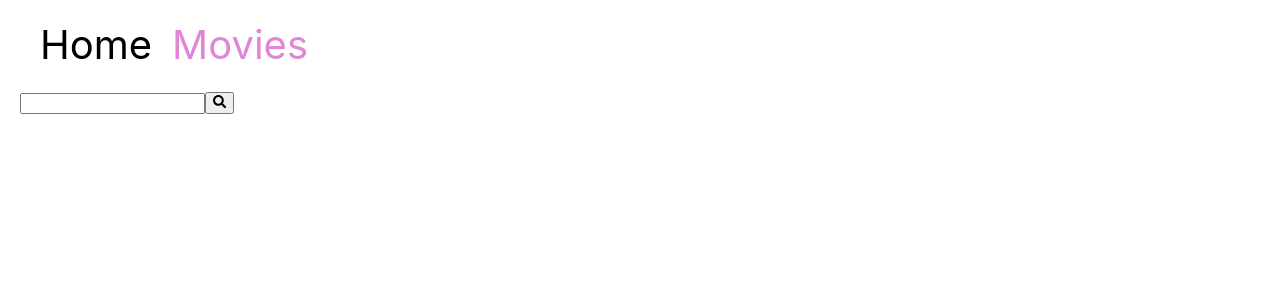
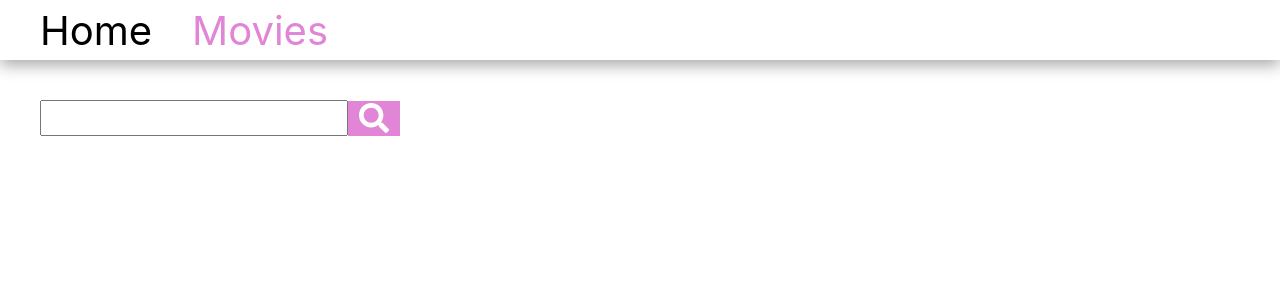
Before and after one commit to yatsyshyn013/goit-react-hw-05-movies, a React (Create React App) app: page /goit-react-hw-05-movies/movies in a window 1280 px wide. Shown: the top 300 px of the page. Built offline with nearby package versions, Linux system fonts and the light colour scheme.

Commit message:
Зробив стилі

```diff
--- a/package.json
+++ b/package.json
@@ -10,6 +10,7 @@
     "@testing-library/user-event": "^13.5.0",
     "axios": "^1.4.0",
     "formik": "^2.2.9",
+    "prop-types": "^15.8.1",
     "react": "^18.1.0",
     "react-dom": "^18.1.0",
     "react-icons": "^4.8.0",
--- a/src/components/App.jsx
+++ b/src/components/App.jsx
@@ -38,7 +38,7 @@ export const App = () => {
         height: '100vh',
         display: 'flex',
         flexDirection: 'column',
-        padding: '20px',
+        // padding: '20px',
         // justifyContent: 'center',
         alignItems: 'start',
         fontSize: 40,
--- a/src/components/Cast/Cast.jsx
+++ b/src/components/Cast/Cast.jsx
@@ -1,5 +1,5 @@
 import { useState, useEffect } from "react";
-import { Routes, Route, NavLink, Link, useParams, Outlet, useLocation  } from "react-router-dom";
+import { useParams} from "react-router-dom";
 import axios from 'axios';
 
 
--- /dev/null
+++ b/src/components/MovieCard/MovieCard.styled.jsx
@@ -0,0 +1,76 @@
+import styled from '@emotion/styled'
+import { Link, useParams, Outlet, useLocation } from "react-router-dom";
+
+export const GoBackBtn = styled(Link)`
+    display: flex;
+    justify-content: center;
+    align-items: center;
+    background-color: #E186D6;
+    color: white;
+    font-size: 40px;
+    text-decoration: none;
+    border-radius: 50%;
+    width: 40px;
+    padding: 10px;
+    margin: 20px;
+    margin-left: 0px;
+`;
+
+export const MovieContainer = styled.div`
+    display: flex;
+    flex-direction: row;
+    justify-content: center;
+    align-items: center;
+    /* padding-left: 20px; */
+    padding-right: 150px;
+`
+
+export const MovieInfo = styled.div`
+    margin-left: 30px;
+    /* height: 600px; */
+`
+
+export const AdditionalInfo = styled.div`
+    display: flex;
+    /* flex-direction: column; */
+    /* justify-content: center; */
+    align-items: center;
+    margin-top: 20px;
+
+`
+
+export const PageLink = styled(Link)`
+    display: flex;
+    /* flex-direction: column; */
+    justify-content: center;
+    align-items: center;
+
+
+    margin-top: 20px;
+    font-size: 40px;
+    text-decoration: none;
+    border-radius: 6px;
+    width: 150px;
+    padding: 10px;
+    /* margin: 20px; */
+
+    background-color: #E186D6;
+    color: white;
+
+    :last-of-type{
+        margin-left: 50px;
+    }
+
+
+
+`
+export const MovieName = styled.div`
+margin-bottom: 20px;
+`
+
+export const MovieGenres = styled.div`
+margin-bottom: 20px;
+`
+export const MovieOverview = styled.div`
+margin-bottom: 20px;
+`
--- a/src/components/SharedLayout/SharedLayout.jsx
+++ b/src/components/SharedLayout/SharedLayout.jsx
@@ -1,30 +1,22 @@
 import { Suspense } from "react";
-import { Outlet, NavLink } from "react-router-dom";
-import styled from '@emotion/styled'
+import { Outlet} from "react-router-dom";
+import {NavigationContainer, StyledLink} from "./SharedLayout.styled"
 
-const StyledLink = styled(NavLink)`
-  color: black;
-  text-decoration: none;
-  margin-left: 20px;
 
-  &.active {
-    color: #E186D6;
-  }
-`;
 
 const SharedLayout = () => {
     return (
          <div>
-            <header>
+        <NavigationContainer>
 
         <nav>
-          <StyledLink to="/" end>Home</StyledLink>
+        <StyledLink to="/" end>Home</StyledLink>
         <StyledLink to="/movies" >Movies</StyledLink>
         </nav>
-        </header>
+        </NavigationContainer>
         <Suspense fallback={<div>Loading page...</div>}>
           <Outlet />
-          </Suspense>
+        </Suspense>
     </div>
     )
 }
--- /dev/null
+++ b/src/components/SharedLayout/SharedLayout.styled.jsx
@@ -0,0 +1,27 @@
+import styled from '@emotion/styled'
+import { NavLink } from "react-router-dom";
+
+export const NavigationContainer = styled.header`
+  /* border-bottom: 1px solid; */
+  display: flex;
+  align-items: center;
+
+  width: 100vw;
+  height: 60px;
+  /* margin-bottom: 30px; */
+  padding: 0px;
+
+  box-shadow: rgba(0, 0, 0, 0.35) 0px 5px 15px;
+
+  /* background-color: black; */
+`
+
+export const StyledLink = styled(NavLink)`
+  color: black;
+  text-decoration: none;
+  margin-left: 40px;
+
+  &.active {
+    color: #E186D6;
+  }
+`;
--- a/src/index.css
+++ b/src/index.css
@@ -13,3 +13,7 @@ code {
   font-family: source-code-pro, Menlo, Monaco, Consolas, 'Courier New',
     monospace;
 }
+
+h1,h2,h3{
+  margin: 0;
+}
--- a/src/pages/Home.jsx
+++ b/src/pages/Home.jsx
@@ -46,14 +46,14 @@ const Home = () => {
 
 
     return (
-        <>
-            <h2>Trending today</h2>
+        <div style={{padding: '40px',}}>
+            <h3>Trending today</h3>
             <ul>
                 {popularMovies.map(item => (
                     <li key={item.id}><Link to={`/movies/${item.id}`} state={{ from: location }}>{item.title}</Link></li>
                 ))}
             </ul>
-        </>
+        </div>
     )
 }
 
--- a/src/pages/MovieDetails.jsx
+++ b/src/pages/MovieDetails.jsx
@@ -1,6 +1,6 @@
 import { useState, useEffect } from "react";
-import { Suspense } from "react";
-import { Routes, Route, NavLink, Link, useParams, Outlet, useLocation  } from "react-router-dom";
+// import { Suspense } from "react";
+import { Link, useParams, Outlet, useLocation  } from "react-router-dom";
 import axios from 'axios';
 import { MovieCard } from "components/MovieCard/MovieCard";
 
@@ -9,8 +9,7 @@ import { MovieCard } from "components/MovieCard/MovieCard";
 const MovieDetails = () => {
     const [movieInfo, setMovieInfo] = useState({})
     const { moviesId } = useParams();
-
-    const location = useLocation();
+    // const location = useLocation();
 
     useEffect(() => {
 
@@ -26,12 +25,12 @@ const MovieDetails = () => {
             const response = await axios.get(url)
 
 
-            function normalizeMovie ({ backdrop_path, overview, genres, popularity, release_date, id, title, vote_average }) {
-                const poster = backdrop_path
-                    ? `https://image.tmdb.org/t/p/w500/${backdrop_path}`
+            function normalizeMovie ({ poster_path, overview, genres, popularity, release_date, id, title, vote_average }) {
+                const poster = poster_path
+                    ? `https://image.tmdb.org/t/p/w500/${poster_path}`
                     : 'https://placehold.co/500x750/png'
 
-                const genreList = genres.map(item => item.name).join(', ');
+                const genreList = genres.map(item => item.name).join(' ');
 
                 const date = release_date
                     ? release_date.split('-')[0]
@@ -60,39 +59,13 @@ const MovieDetails = () => {
 
 }, [moviesId])
 
-    // console.log(movieInfo);
-
-    return (<div>
-
-        {movieInfo !== null && (
-            // <MovieCard moviesRender={movieInformation} />
-            <div div style={{
-        height: '100vh',
-        display: 'flex',
-        flexDirection: 'column',
-        // justifyContent: 'center',
 
 
-      }}>
-        <Link to={location.state?.from ?? "/"}>Go back</Link>
-        <img src={movieInfo.poster} alt=""  width="600"
-          height="800"/>
-        <div>{movieInfo.title} ({movieInfo.date})</div>
-        <div>Genres: {movieInfo.genreList}</div>
-        <div>Overview: {movieInfo.overview}</div>
-        <div>Rating: {movieInfo.rate}</div>
-        <Link to="cast">cast</Link>
-        <Link to="reviews">reviews</Link>
+    return (<div style={{padding: '40px',}}>
 
-        <Suspense fallback={<div>Loading page...</div>}>
-          <Outlet />
-          </Suspense>
+        {movieInfo !== null && (<MovieCard moviesRender={movieInfo} />)}
 
-        </div>
-        )}
-
-
-    </div>)
+            </div>)
 }
 
 export default MovieDetails;
--- a/src/pages/Movies.jsx
+++ b/src/pages/Movies.jsx
@@ -1,7 +1,6 @@
-import { useState, useEffect } from "react";
-import { Routes, Route, NavLink, Link, useParams, useSearchParams, Outlet, useLocation  } from "react-router-dom";
+import { useState} from "react";
+import { Link, useSearchParams, useLocation  } from "react-router-dom";
 import axios from 'axios';
-import { Field, Form, Formik, } from 'formik';
 import { FaSearch } from 'react-icons/fa/';
 import { ToastContainer, toast } from 'react-toastify';
 import 'react-toastify/dist/ReactToastify.css';
@@ -32,17 +31,22 @@ const Movies = () => {
         axios.defaults.baseURL = BASE_URL;
 
             async function movieSearch() {
+
+                try {
                     const url = `search/movie?api_key=${API_KEY}&language=en-US&query=${query}&page=1&include_adult=false`
                     const response = await axios.get(url)
 
-            const popularMoviesArray = await response.data.results.map(({ id, title }) => {
+                    const MoviesArray = await response.data.results.map(({ id, title }) => {
                     return { id, title }
                 })
 
 
-        setQuerySearch([...popularMoviesArray])
-        // console.log(popularMoviesArray);
-        // console.log(response.data.results);
+                    setQuerySearch([...MoviesArray])
+                } catch (error) {
+                    console.log(error);
+                }
+
+
     }
         movieSearch()
     }
@@ -53,17 +57,44 @@ const Movies = () => {
 
 
     return (
-        <>
+        <div style={{
+            display: 'flex',
+            flexDirection: 'column',
+            padding: '40px',
+        }}>
 
-            <form onSubmit={onSearchClick}>
+    <form onSubmit={onSearchClick} style={{
+                display: 'flex',
+                // justifyContent: 'center',
+                alignItems: 'center'
+        }}>
       {/* <h1>Products</h1> */}
       <input
         type="text"
         value={query}
                     onChange={e => setSearchParams({ query: e.target.value })}
+                    style={{
+                        height: '30px',
+                        width: '300px',
+                        fontSize: '20px'
+        }}
                 />
-                <button  type="submit" className="button">
-                            <FaSearch/>
+        <button type="submit" style={{
+                    height: '35px',
+                    border: 'none',
+                    font: 'inherit',
+                    color: 'inherit',
+                    backgroundColor: '#E186D6',
+                    color: 'white'
+
+
+        }}>
+                            <FaSearch  style={{
+                                height: '30px',
+                                display: 'flex',
+                                alignItems: 'center'
+
+        }}/>
         </button>
         </form>
 
@@ -78,8 +109,9 @@ const Movies = () => {
                 autoClose={3000}
                 position="top-right"
                 theme="colored"
+                style={{ fontSize:'30px'}}
 />
-    </>)
+    </div>)
 }
 
 export default Movies;
```
Also changed, not shown: src/components/MovieCard/MovieCard.jsx (+63 -10 lines), 1 other file (tests, documents, lock files or other folders). Lines whose indentation alone changed are shown as unchanged.
